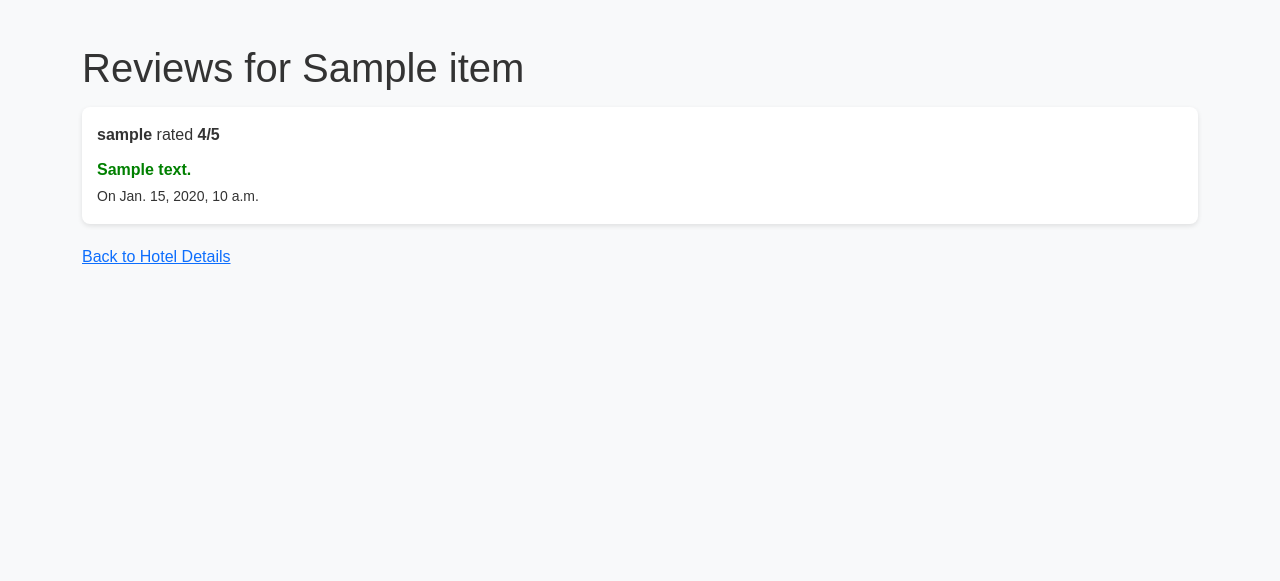
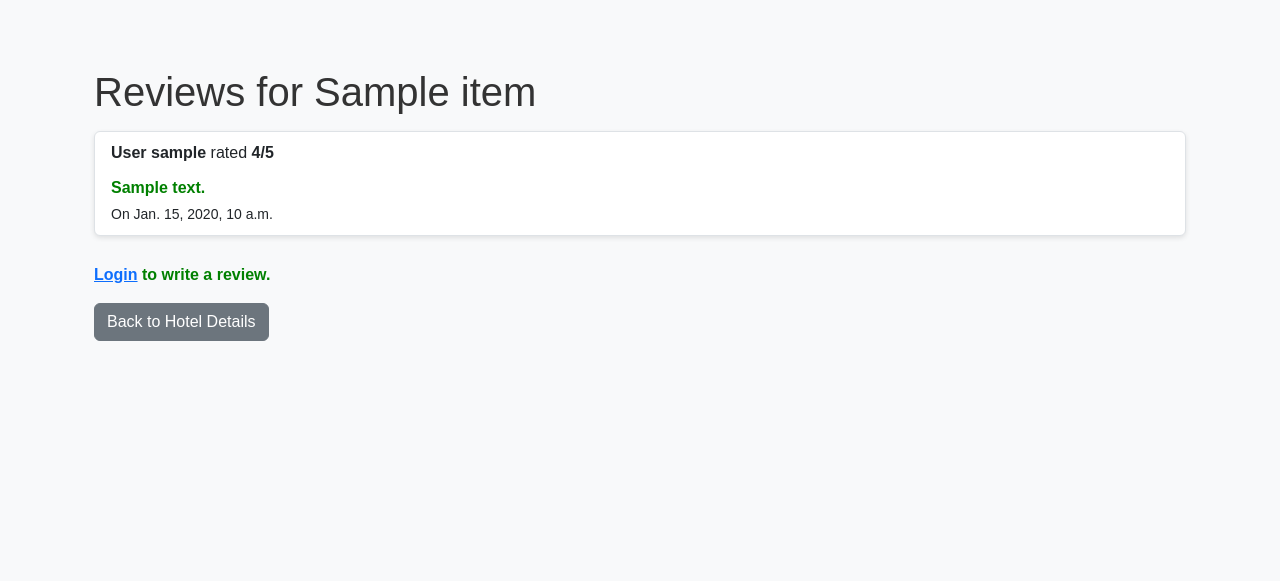
Before and after one commit to Vaishnavi231004/hotel_booking_front, a Django app: page /hotel/1/reviews/ in a window 1280 px wide. Shown: the part 77-658 px from the top of the page. Run offline with Django 5.2, Linux system fonts and the light colour scheme; tables that the repository leaves empty hold one stand-in row (values such as "Sample post"); a database or web service that is not in the repository returns one stand-in record (values such as "Sample title"); data that the repository does not hold is empty.

Commit message:
add review option,add routes in urls,make some chnages in template for same

```diff
--- /dev/null
+++ b/frontend_bookings/forms.py
@@ -0,0 +1,5 @@
+from django import forms
+
+class ReviewForm(forms.Form):
+    rating = forms.IntegerField(min_value=1, max_value=5, label="Rating (1-5)")
+    comment = forms.CharField(widget=forms.Textarea, required=True, label="Comment")
--- a/frontend_bookings/templates/frontend_bookings/reviews.html
+++ b/frontend_bookings/templates/frontend_bookings/reviews.html
@@ -2,22 +2,54 @@
 {% load static %}
 
 {% block content %}
+<div class="container mt-4">
     <h1>Reviews for {{ hotel.name }}</h1>
 
     {% if reviews %}
-    <ul>
+        <ul class="list-group mb-3">
             {% for review in reviews %}
-            <li>
-                <strong>{{ review.traveler.username }}</strong>
+                <li class="list-group-item">
+                    <strong>User {{ review.traveler.username  }}</strong>
                     rated <strong>{{ review.rating }}/5</strong>
                     <p>{{ review.comment }}</p>
                     <small>On {{ review.created_at }}</small>
+
+                    {% if request.session.user_id == review.traveler.id  %}
+                        <div class="mt-2">
+                            <a href="{% url 'edit_review' review.id %}" class="btn btn-sm btn-primary">Edit</a>
+                            <a href="{% url 'delete_review' review.id %}" class="btn btn-sm btn-danger">Delete</a>
+                        </div>
+                    {% endif %}
                 </li>
             {% endfor %}
         </ul>
     {% else %}
-    <p>No reviews available for this hotel yet.</p>
+        <p class="text-muted">No reviews available for this hotel yet.</p>
     {% endif %}
 
-<a href="{% url 'hotel_detail' hotel.id %}">Back to Hotel Details</a>
+    {% if request.session.username %}
+    <div id="add-review" class="mt-4">
+        <h3>Write a Review</h3>
+        <form method="post" action="{% url 'add_review' hotel.id %}">
+            {% csrf_token %}
+            <div class="mb-3">
+                <label for="rating">Rating (1-5)</label>
+                <input type="number" name="rating" min="1" max="5" class="form-control" required>
+            </div>
+            <div class="mb-3">
+                <label for="comment">Comment</label>
+                <textarea name="comment" class="form-control" rows="3" required></textarea>
+            </div>
+            <button type="submit" class="btn btn-success">Submit</button>
+        </form>
+    </div>
+{% else %}
+    <p><a href="{% url 'login' %}">Login</a> to write a review.</p>
+{% endif %}
+
+
+    <div class="mt-3">
+        <a href="{% url 'hotel_detail' hotel.id %}" class="btn btn-secondary">Back to Hotel Details</a>
+    </div>
+</div>
 {% endblock %}
--- a/frontend_bookings/urls.py
+++ b/frontend_bookings/urls.py
@@ -4,7 +4,14 @@ from . import views
 urlpatterns = [
     path('', views.home, name='home'),
     path('hotel/<int:hotel_id>/', views.hotel_detail, name='hotel_detail'),
+
+
     path('hotel/<int:hotel_id>/reviews/', views.reviews, name='reviews'),
+    path('hotel/<int:hotel_id>/reviews/add/', views.add_review, name='add_review'),
+    path('reviews/<int:review_id>/edit/', views.edit_review, name='edit_review'),
+    path('reviews/<int:review_id>/delete/', views.delete_review, name='delete_review'),
+
+
     path('book/<int:room_id>/', views.booking_form, name='booking_form'),
     path('signup/', views.signup, name='signup'),
     path('login/', views.login, name='login'),
--- a/frontend_bookings/views.py
+++ b/frontend_bookings/views.py
@@ -1,5 +1,7 @@
 from django.shortcuts import render, redirect
 import requests
+from .forms import ReviewForm
+from django.contrib import messages
 
 API_BASE = "http://127.0.0.1:8000/api/"  # DRF backend
 
@@ -115,3 +117,95 @@ def reviews(request, hotel_id):
         'hotel': hotel,
         'reviews': reviews
     })
+
+
+
+def add_review(request, hotel_id):
+    token = request.session.get("token")
+    if not token:
+        messages.error(request, "You must be logged in to add a review.")
+        return redirect("login")
+
+    if request.method == "POST":
+        form = ReviewForm(request.POST)
+        if form.is_valid():
+            data = {
+                "hotel": hotel_id,
+                "traveler": request.session.get("user_id"),
+                "rating": form.cleaned_data["rating"],
+                "comment": form.cleaned_data["comment"],
+            }
+            headers = {"Authorization": f"Token {token}"}
+            res = requests.post(f"{API_BASE}reviews/", json=data, headers=headers)
+
+            if res.status_code == 201:
+                messages.success(request, "Review added successfully!")
+                return redirect("hotel_detail", hotel_id=hotel_id)
+            else:
+                messages.error(request, f"Failed to add review: {res.text}")
+    else:
+        form = ReviewForm()
+
+    return render(request, "frontend_bookings/review_form.html", {"form": form, "action": "Add"})
+
+
+
+def edit_review(request, review_id):
+    token = request.session.get("token")
+    headers = {"Authorization": f"Token {token}"} if token else {}
+    res = requests.get(f"{API_BASE}reviews/{review_id}/", headers=headers)
+
+    if res.status_code != 200:
+        messages.error(request, "Review not found.")
+        return redirect("home")
+
+    review = res.json()
+
+    if review["traveler"] != request.session.get("user_id"):
+        messages.error(request, "You can only edit your own reviews.")
+        return redirect("hotel_detail", hotel_id=review["hotel"])
+
+    if request.method == "POST":
+        form = ReviewForm(request.POST)
+        if form.is_valid():
+            data = {
+                "hotel": review["hotel"],
+                "traveler": request.session.get("user_id"),
+                "rating": form.cleaned_data["rating"],
+                "comment": form.cleaned_data["comment"],
+            }
+            update_res = requests.put(f"{API_BASE}reviews/{review_id}/", json=data, headers=headers)
+            if update_res.status_code == 200:
+                messages.success(request, "Review updated successfully!")
+                return redirect("hotel_detail", hotel_id=review["hotel"])
+            else:
+                messages.error(request, f"Failed to update review: {update_res.text}")
+    else:
+        form = ReviewForm(initial={"rating": review["rating"], "comment": review["comment"]})
+
+    return render(request, "frontend_bookings/review_form.html", {"form": form, "action": "Edit"})
+
+
+
+def delete_review(request, review_id):
+    token = request.session.get("token")
+    headers = {"Authorization": f"Token {token}"} if token else {}
+    res = requests.get(f"{API_BASE}reviews/{review_id}/", headers=headers)
+
+    if res.status_code != 200:
+        messages.error(request, "Review not found.")
+        return redirect("home")
+
+    review = res.json()
+
+    if review["traveler"] != request.session.get("user_id"):
+        messages.error(request, "You can only delete your own reviews.")
+        return redirect("hotel_detail", hotel_id=review["hotel"])
+
+    delete_res = requests.delete(f"{API_BASE}reviews/{review_id}/", headers=headers)
+    if delete_res.status_code == 204:
+        messages.success(request, "Review deleted successfully!")
+    else:
+        messages.error(request, f"Failed to delete review: {delete_res.text}")
+
+    return redirect("hotel_detail", hotel_id=review["hotel"])
```
Also changed, not shown: frontend_bookings/templates/frontend_bookings/hotel_detail.html (+13 -1 lines), frontend_bookings/templates/frontend_bookings/review_form.html (added, +25 -0 lines). Lines whose indentation alone changed are shown as unchanged.
